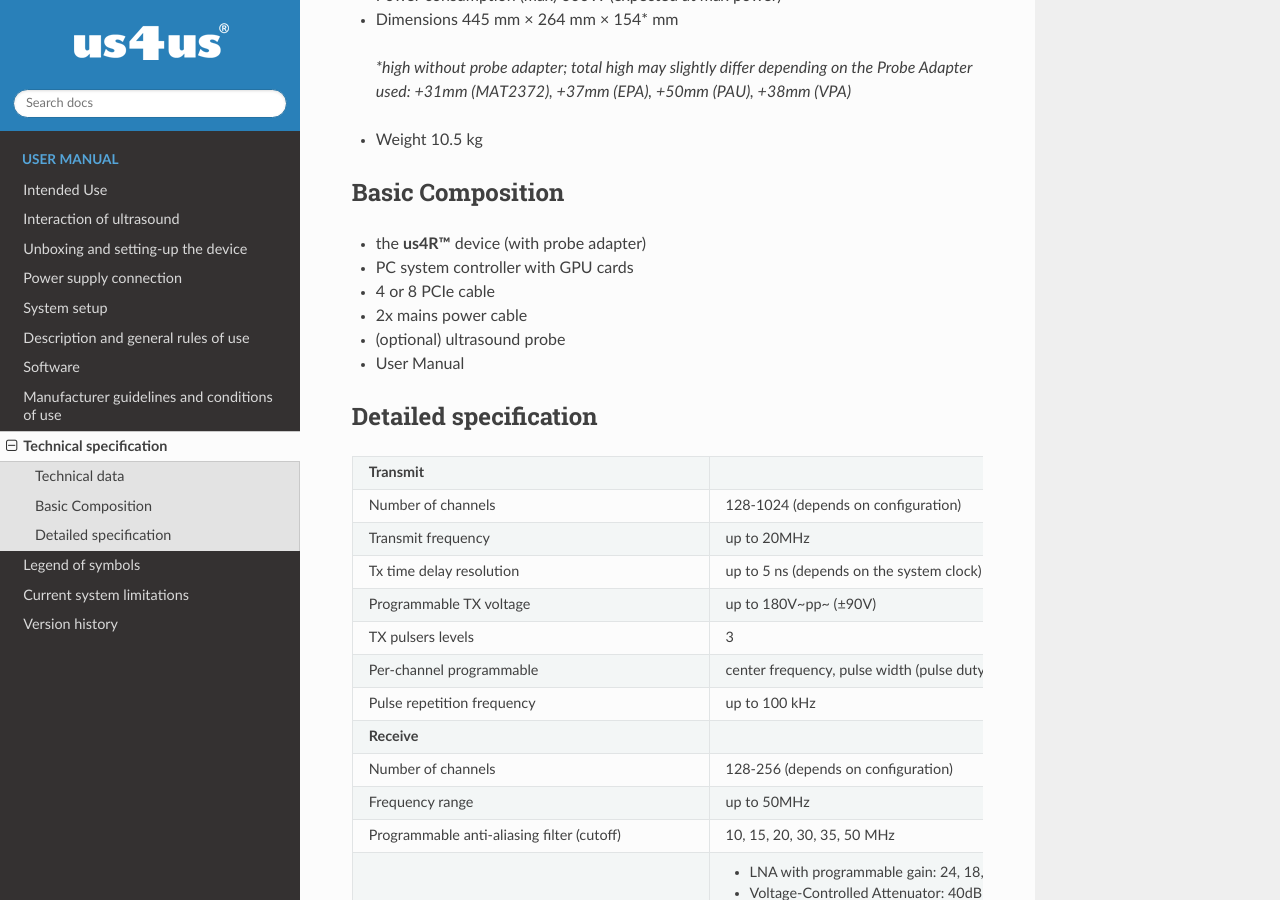
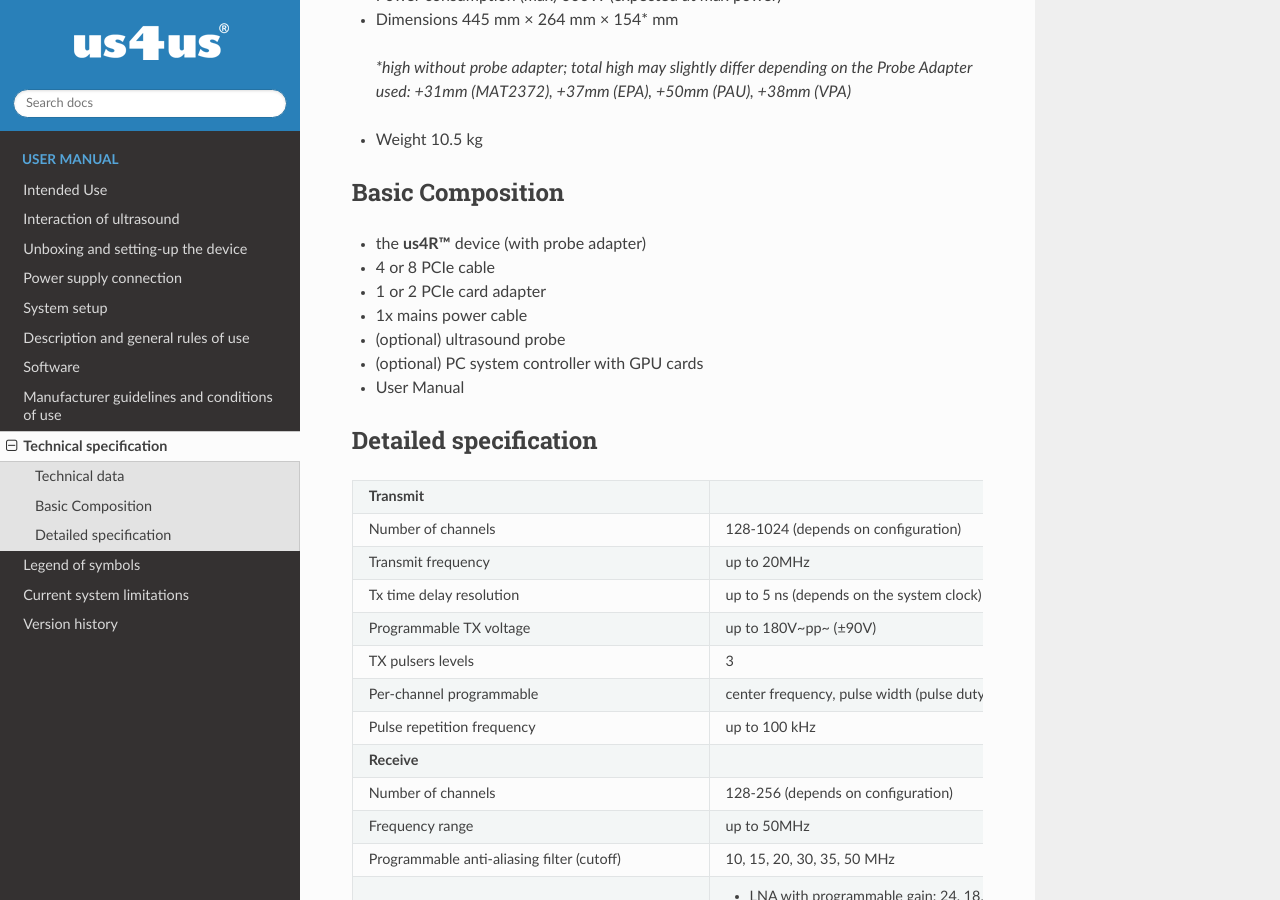
Before and after one commit to us4useu/us4r-user-docs, a Sphinx documentation site: the page built from docs/content/technical_specification.md, in a window 1280 px wide and 900 px high, scrolled down 304 px. Built offline with Sphinx 7.4.7 and the Read the Docs theme 2.0.0, drawn with Linux system fonts in a browser that asks for light colours.

Commit message:
Basic Composition updated

```diff
--- a/docs/content/technical_specification.md
+++ b/docs/content/technical_specification.md
@@ -22,13 +22,15 @@
 
 -   the **us4R™** device (with probe adapter)
 
--   PC system controller with GPU cards
-
 -   4 or 8 PCIe cable
 
--   2x mains power cable
+-   1 or 2 PCIe card adapter
+
+-   1x mains power cable
 
 -   (optional) ultrasound probe
+
+-   (optional) PC system controller with GPU cards
 
 -   User Manual
 
```
